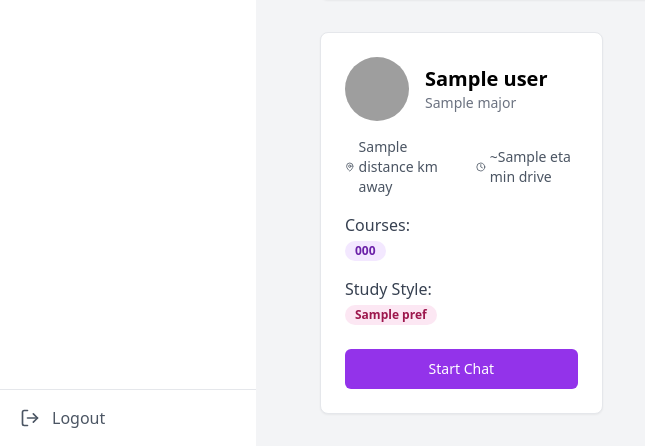
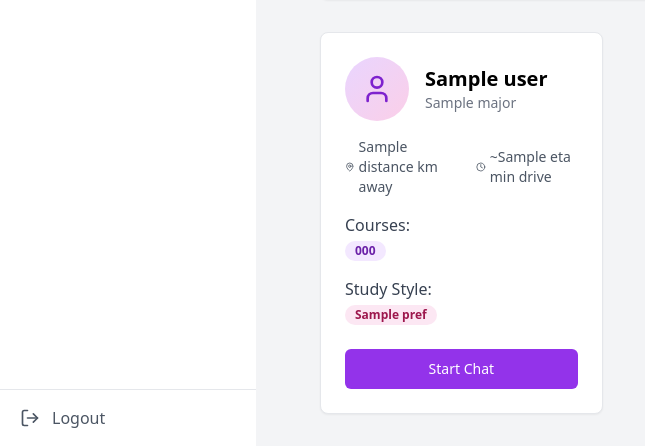
Before and after one commit to MySpoo4/2340-studybuddy, a Django app: template core/templates/core/matches.html in a window 1280 px wide. Shown: the part 548-994 px from the top of the page, without its empty margins (0-645 px from the left). Run offline with Django 3.2, Linux system fonts and the light colour scheme; the template is opened without the code that fills it: most values are stand-ins (such as "Sample title", 1, 10 or a date in 2020); some libraries are stand-ins or nearby versions; grey boxes are pictures that could not be loaded.

Commit message:
fixed pfp on matched tab

```diff
--- a/core/templates/core/matches.html
+++ b/core/templates/core/matches.html
@@ -25,8 +25,10 @@
         {% with profile=data.profile %}
         <div class="rounded-lg border bg-white shadow-sm">
           <div class="p-6">
-            <div class="flex items-center gap-4 mb-4">
-              <img src="https://source.unsplash.com/random/100x100?portrait&sig={{ profile.user.id }}" alt="{{ profile.user.username }}'s profile picture" class="h-16 w-16 rounded-full object-cover" />
+            <div class="mb-4 flex items-center gap-4">
+              <div class="flex h-16 w-16 flex-shrink-0 items-center justify-center rounded-full bg-gradient-to-br from-purple-200 to-pink-200">
+                <i data-lucide="user" class="h-8 w-8 text-purple-700"></i>
+              </div>
               <div>
                 <h3 class="text-xl font-semibold">{{ profile.user.get_full_name|default:profile.user.username }}</h3>
                 <p class="text-sm text-gray-500">{{ profile.major|default:"No major" }}</p>
```
